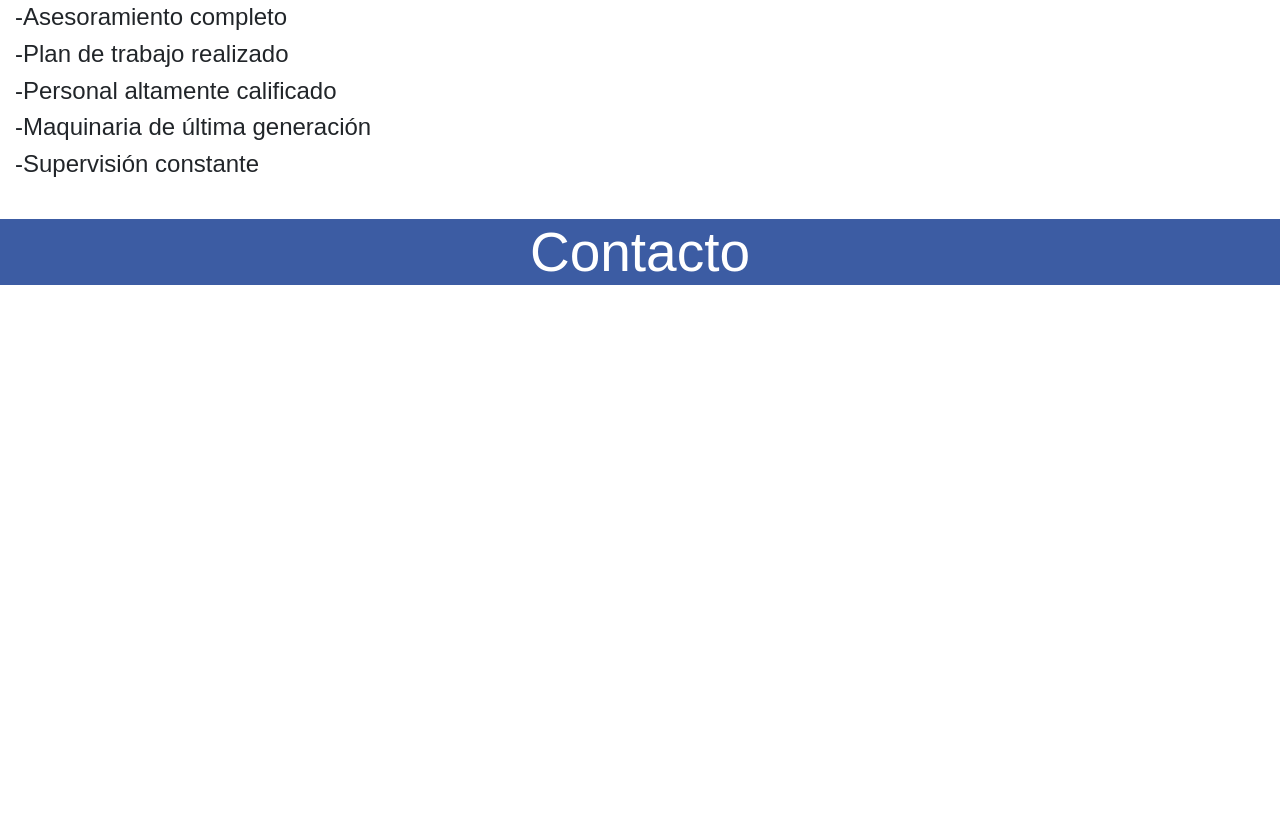
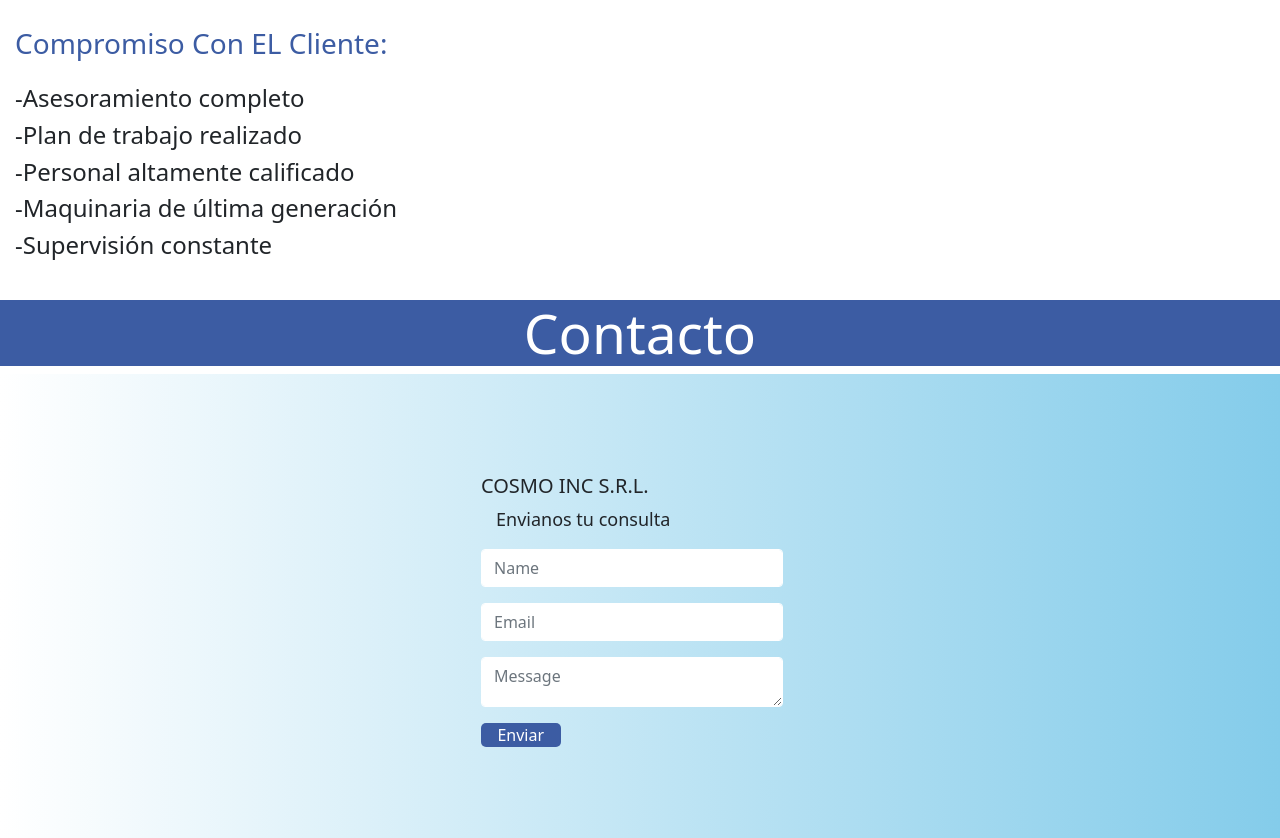
Before and after one commit to kioskiSalazar/Servicio-Limpieza, a website: page index.html in a window 1280 px wide. Shown: the part 3403-4241 px from the top of the page. Before the commit the page ends 3696 px from the top, so only its background shows below. Drawn offline with nearby package versions, Linux system fonts and the light colour scheme.

Commit message:
responsib+consulta

```diff
--- a/index.html
+++ b/index.html
@@ -89,7 +89,8 @@
                         medio ambiente.
                     </p>
                 </div>
-                <div>   <h3>Vision:</h3>
+                <div>
+                    <h3>Vision:</h3>
                     <p>
                         Convertiremos a nuestra empresa en líder de limpieza, mantenimiento y seguridad, permaneciendo a
                         la vanguardia con el fin de brindar un servicio que favorezca al funcionamiento de las empresas
@@ -99,39 +100,75 @@
                         convertirnos en líderes, asegurando un servicio de calidad que articule de forma eficaz la
                         técnica y los recursos a cargo de nuestro personal. </p>
                 </div>
-                    <div> <h3>Mision:</h3>
+                <div>
+                    <h3>Mision:</h3>
                     <p>Nuestra misión es ser la empresa líder de limpieza, mantenimiento y seguridad en Argentina,
                         Uruguay y Brasil sosteniendonos en los pilares: rapidez, calidad y satisfacción de los clientes;
                         no sólo en el precio sino con un compromiso en el ahorro del uso de los insumos y ayudando al
                         medio ambiente.
                     </p>
                 </div>
-                <div><h3>Valores:</h3>
-                    <p>Internos: Comprometidos con nuestros empleados para poder conservar su confiabilidad, compromiso y evitar así la rotación del personal. Respetamos las decisiones personales y brindamos propuestas de acuerdo a las capacidades sin importar género. Acompañamiento en la salud y el bienestar personal, colaborando con horarios flexibles (por estudio), ropa adecuada para el trabajo y beneficios al personal por formar parte de nuestro equipo.
+                <div>
+                    <h3>Valores:</h3>
+                    <p>Internos: Comprometidos con nuestros empleados para poder conservar su confiabilidad, compromiso
+                        y evitar así la rotación del personal. Respetamos las decisiones personales y brindamos
+                        propuestas de acuerdo a las capacidades sin importar género. Acompañamiento en la salud y el
+                        bienestar personal, colaborando con horarios flexibles (por estudio), ropa adecuada para el
+                        trabajo y beneficios al personal por formar parte de nuestro equipo.
                     </p>
-                    <p>Externos: Garantizar el servicio de manera eficiente, con calidad, en tiempo y forma. Buscamos la confiabilidad para generar las mejores alianzas de acuerdo a las necesidades de nuestros clientes.
+                    <p>Externos: Garantizar el servicio de manera eficiente, con calidad, en tiempo y forma. Buscamos la
+                        confiabilidad para generar las mejores alianzas de acuerdo a las necesidades de nuestros
+                        clientes.
                     </p>
                 </div>
-                    <div> <h3>Objetivos</h3>
-                    <p>Nuestro objetivo es ofrecerles el mejor servicio acompañado con la mejor relación calidad-precio en limpieza de negocios y empresas; así también limpieza en Barrios cerrados, Country, Club de campo, etc, donde desarrollamos un control sobre los trabajos de limpieza y mantenimiento en general, garantizando un entorno cuidado donde las personas viven y trabajan, asegurando óptimas condiciones higiénicas y sanitarias para ofrecerles soluciones especializadas las necesidades específicas de cada cliente.
+                <div>
+                    <h3>Objetivos</h3>
+                    <p>Nuestro objetivo es ofrecerles el mejor servicio acompañado con la mejor relación calidad-precio
+                        en limpieza de negocios y empresas; así también limpieza en Barrios cerrados, Country, Club de
+                        campo, etc, donde desarrollamos un control sobre los trabajos de limpieza y mantenimiento en
+                        general, garantizando un entorno cuidado donde las personas viven y trabajan, asegurando óptimas
+                        condiciones higiénicas y sanitarias para ofrecerles soluciones especializadas las necesidades
+                        específicas de cada cliente.
                     </p>
-                    <p>Los trabajos realizados por nuestros colaboradores, son supervisados periódicamente por los encargados de las zonas.  Todos nuestros clientes son tratados de manera personalizada, siendo los trabajos valorados luego de visitarlos y estudiar sus características.</p>
+                    <p>Los trabajos realizados por nuestros colaboradores, son supervisados periódicamente por los
+                        encargados de las zonas. Todos nuestros clientes son tratados de manera personalizada, siendo
+                        los trabajos valorados luego de visitarlos y estudiar sus características.</p>
                 </div>
             </div>
             </div>
         </section>
         <section class="clientes" id="clientes">
 
-            <h2 >Clientes</h2>
+            <h2>Clientes</h2>
             <h3>EI servicio en El Cruce, ejemplo de innovación</h3>
-<p>En Grupo L creemos que nuestros valores nos definen. Por eso, en esta nueva sección te vamos a ir contando cómo y quiénes trabajan todos los días con: Compromiso, Integración, Flexibilidad, Calidad e Innovación.</p>
-<p>Hoy te mostramos un ejemplo de innovación a partir de la generación e implementación de nuevas ideas para mejorar el servicio que prestamos en el Hospital El Cruce, de Florencio Varela.
+            <p>En Grupo L creemos que nuestros valores nos definen. Por eso, en esta nueva sección te vamos a ir
+                contando cómo y quiénes trabajan todos los días con: Compromiso, Integración, Flexibilidad, Calidad e
+                Innovación.</p>
+            <p>Hoy te mostramos un ejemplo de innovación a partir de la generación e implementación de nuevas ideas para
+                mejorar el servicio que prestamos en el Hospital El Cruce, de Florencio Varela.
             </p>
-<p>Desde hace más de 11 años las tareas de limpieza de esta institución se realizaban sin demasiadas modificaciones. Pero, desde que Grupo L comenzó a prestar el servicio, implementamos un nuevo plan de controles de calidad y reorganización de los equipos internos. Esta innovación alineó mucho más los intereses del cliente con nuestra forma de trabajar y fortaleció el vínculo entre personal del Hospital con nuestros colaboradores.
+            <p>Desde hace más de 11 años las tareas de limpieza de esta institución se realizaban sin demasiadas
+                modificaciones. Pero, desde que Grupo L comenzó a prestar el servicio, implementamos un nuevo plan de
+                controles de calidad y reorganización de los equipos internos. Esta innovación alineó mucho más los
+                intereses del cliente con nuestra forma de trabajar y fortaleció el vínculo entre personal del Hospital
+                con nuestros colaboradores.
             </p>
-<p>El Cruce cuenta con 24 áreas cerradas y varias abiertas, como baños públicos y técnicos, mopa, cartón, ascensores, escaleras, rampas, lavado de alfombras, vestuarios, lockers, etc. Antes había solo un encargado por turno (que pasaba la totalidad de su jornada laboral dentro de una oficina, atendiendo el teléfono y resolviendo numerosas cuestiones administrativas). Hoy tenemos cuatro líderes titulares y seis suplentes por turno. En cada área hay tres líderes. Además, está el Grupo GEO, que opera por las mañanas y tiene un líder y cinco operarios y se encarga de trabajos profundos, como pulido de bachas, griferías y limpieza de tomacorrientes. Nuestra organización, cuya implementación fue llevada a cabo por Diego Nuñez (Supervisor Operativo de la Gerencia de Limpieza institucional), permite un mayor control de la calidad en el servicio, conexión directa con el personal operativo y con los referentes de área en el hospital y un mejor relacionamiento con el cliente.
+            <p>El Cruce cuenta con 24 áreas cerradas y varias abiertas, como baños públicos y técnicos, mopa, cartón,
+                ascensores, escaleras, rampas, lavado de alfombras, vestuarios, lockers, etc. Antes había solo un
+                encargado por turno (que pasaba la totalidad de su jornada laboral dentro de una oficina, atendiendo el
+                teléfono y resolviendo numerosas cuestiones administrativas). Hoy tenemos cuatro líderes titulares y
+                seis suplentes por turno. En cada área hay tres líderes. Además, está el Grupo GEO, que opera por las
+                mañanas y tiene un líder y cinco operarios y se encarga de trabajos profundos, como pulido de bachas,
+                griferías y limpieza de tomacorrientes. Nuestra organización, cuya implementación fue llevada a cabo por
+                Diego Nuñez (Supervisor Operativo de la Gerencia de Limpieza institucional), permite un mayor control de
+                la calidad en el servicio, conexión directa con el personal operativo y con los referentes de área en el
+                hospital y un mejor relacionamiento con el cliente.
             </p>
-<p>Cada líder comienza su jornada junto con todos los operarios de turno y también se retira con ellos. Esto les permite ser más resolutivos, disminuyen los reclamos que reciben por teléfono o mail y aumenta su confianza, entusiasmo, crecimiento, responsabilidad, compromiso y productividad. Esta permanencia de líderes en todas las áreas y turnos, gestionando, resolviendo y participando genera que los referentes del hospital conozcan nuestra empresa y estén hablando bien de nuestro trabajo.
+            <p>Cada líder comienza su jornada junto con todos los operarios de turno y también se retira con ellos. Esto
+                les permite ser más resolutivos, disminuyen los reclamos que reciben por teléfono o mail y aumenta su
+                confianza, entusiasmo, crecimiento, responsabilidad, compromiso y productividad. Esta permanencia de
+                líderes en todas las áreas y turnos, gestionando, resolviendo y participando genera que los referentes
+                del hospital conozcan nuestra empresa y estén hablando bien de nuestro trabajo.
             </p>
 
         </section>
@@ -148,9 +185,34 @@
 
             </div>
         </section>
-    <section
-    >
+        <section>
             <h2 id="contacto">Contacto</h2>
+            <div>
+                <div class="contact-form-wrapper d-flex justify-content-center">
+                    <form action="https://formsubmit.co/ifayala.ia@gmail.com" method="POST">
+                        <h5 class="title">         COSMO INC S.R.L.</h5>
+                        <p class="description">Envianos tu consulta</p>
+                        <div>
+                            <input type="text" class="form-control rounded border-white mb-3 form-input" id="name"
+                                placeholder="Name" required>
+                        </div>
+                        <div>
+                            <input type="email" class="form-control rounded border-white mb-3 form-input"
+                                placeholder="Email" required>
+                        </div>
+                        <div>
+                            <textarea id="message" class="form-control rounded border-white mb-3 form-text-area"
+                                rows="5" cols="30" placeholder="Message" required></textarea>
+                        </div>
+                        <div class="submit-button-wrapper">
+                            <input type="submit" value="Enviar">
+                        </div>
+                    </form>
+                </div>
+            </div>
+            <div class="map">
+                <iframe src="https://www.google.com/maps/embed?pb=!1m18!1m12!1m3!1d52467.91575050855!2d-58.281825341110626!3d-34.72422501899166!2m3!1f0!2f0!3f0!3m2!1i1024!2i768!4f13.1!3m3!1m2!1s0x95a32e38e45f5777%3A0x6a86dac21334524f!2sQuilmes%2C%20Provincia%20de%20Buenos%20Aires!5e0!3m2!1ses-419!2sar!4v1664161644999!5m2!1ses-419!2sar" width="80%" height="450" style="border:0;" allowfullscreen="" loading="lazy" referrerpolicy="no-referrer-when-downgrade"></iframe>
+            </div>
 
         </section>
     </main>
@@ -158,6 +220,8 @@
 
     </footer>
     <!-- script bootstrap -->
+    <link href="https://cdn.jsdelivr.net/npm/bootstrap@5.1.3/dist/css/bootstrap.min.css" rel="stylesheet" integrity="sha384-1BmE4kWBq78iYhFldvKuhfTAU6auU8tT94WrHftjDbrCEXSU1oBoqyl2QvZ6jIW3" crossorigin="anonymous">
+
     <script src="https://cdn.jsdelivr.net/npm/bootstrap@5.2.0/dist/js/bootstrap.bundle.min.js"
         integrity="sha384-A3rJD856KowSb7dwlZdYEkO39Gagi7vIsF0jrRAoQmDKKtQBHUuLZ9AsSv4jD4Xa"
         crossorigin="anonymous"></script>
@@ -165,6 +229,7 @@
     <a href="https://api.whatsapp.com/send?phone=+541162109293&text=hola%20como%20estas." class="float" target="_blank">
         <i class="fa fa-whatsapp my-float"></i>
     </a>
+
 </body>
 
 </html>
--- a/scss/estilo.scss
+++ b/scss/estilo.scss
@@ -10,6 +10,7 @@ body{
 
 $color_primario : rgb(255, 255, 255) ;
 $color_secundario : #3c5ca3 ;
+$color_tercero :  #0c9cdc;
 
 //  header
 header{
@@ -75,7 +76,7 @@ nav ul li a{
     text-transform: uppercase;
 }
 li a.active, li a:hover{
-    background: #0c9cdc;
+    background: $color_tercero;
     transition: .5s;
 }
 .checkbtn{
@@ -127,7 +128,60 @@ main{
   text-align: center;
   padding: 25px;}
   }
+//   fomulario contacto
 
+.contact-form-wrapper {
+    padding: 100px 0;
+    background-color: #ffffff;
+    background-image: linear-gradient(90deg, #ffffff 0%, #84ccea 100%);
+  }
+
+  .contact-form {
+    padding: 30px 40px;
+    background-color: #ffffff;
+    border-radius: 12px;
+    max-width: 400px;
+  }
+
+  .contact-form textarea {
+    resize: none;
+  }
+
+  .contact-form .form-input,
+  .form-text-area {
+    background-color: #f0f4f5;
+    height: 50px;
+    padding-left: 16px;
+  }
+
+  .contact-form .form-text-area {
+    background-color: #f0f4f5;
+    height: auto;
+    padding-left: 16px;
+  }
+
+  .contact-form .form-control::placeholder {
+    color: #aeb4b9;
+    font-weight: 500;
+    opacity: 1;
+
+  }
+  button, input, optgroup, select, textarea {
+        background-color: $color_secundario;
+        color: $color_primario;
+        border: $color_primario;
+        border-radius: 5px;
+        width: 25%;
+    }
+  .border-white {
+    width: 95% !important;
+  }
+//   maps
+.map{
+    margin-left: 100px;
+    background-color: #ffffff;
+    background-image: linear-gradient(90deg, #ffffff 0%, #84ccea 100%);
+}
 // media quory
 @media (max-width: 952px){
     .enlace{
```
Also changed, not shown: css/estilocss.css. Lines whose indentation alone changed are shown as unchanged.
